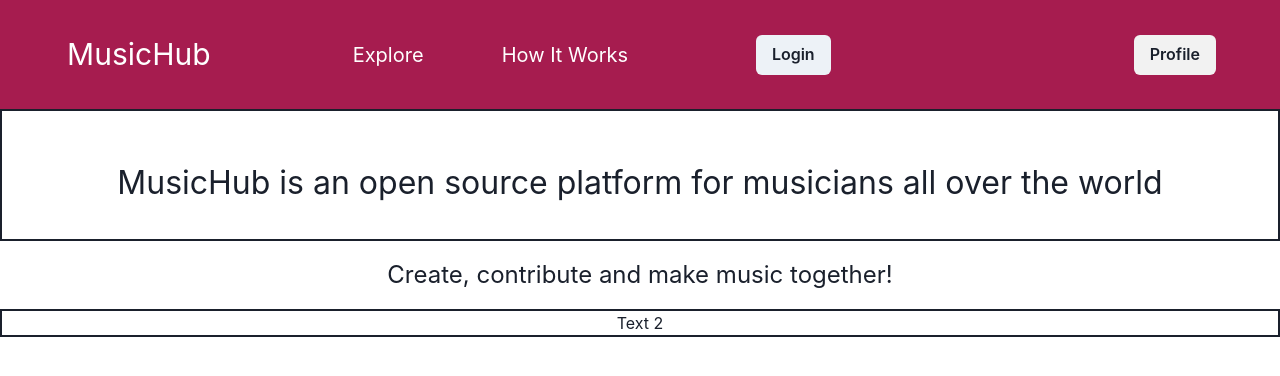
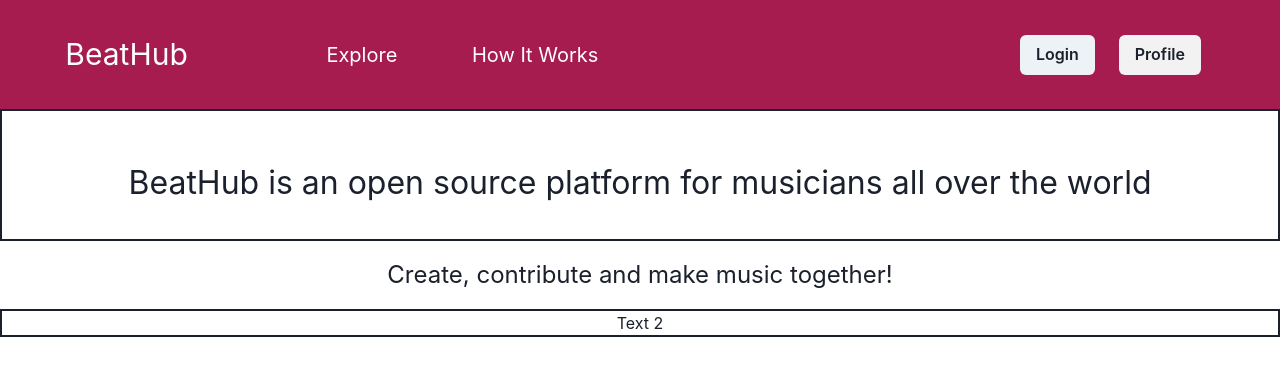
Before and after one commit to sudojoseph/ITC-Group-Project, a React (Create React App) app in the folder beathub-fe/: page /about in a window 1280 px wide. Shown: the top 376 px of the page. Built offline with nearby package versions, Linux system fonts and the light colour scheme; what mic-recorder-to-mp3 would draw is missing.

Commit message:
small changes

```diff
--- a/beathub-fe/public/index.html
+++ b/beathub-fe/public/index.html
@@ -4,7 +4,7 @@
     <meta charset="utf-8" />
     <meta name="viewport" content="width=device-width, initial-scale=1" />
     <meta name="theme-color" content="#000000" />
-    <title>MusicHub - Making Music Together</title>
+    <title>BeatHub - Making Music Together</title>
   </head>
   <body>
     <div id="root"></div>
--- a/beathub-fe/src/Components/How It Works/HowItWorks.js
+++ b/beathub-fe/src/Components/How It Works/HowItWorks.js
@@ -6,7 +6,7 @@ function HowItWorks() {
     <>
     <Flex direction='column'>
       <Box border='2px' textAlign='center' pb='2rem' pt='3rem'>
-        <Text fontSize='2rem'>MusicHub is an open source platform for musicians all over the world</Text>
+        <Text fontSize='2rem'>BeatHub is an open source platform for musicians all over the world</Text>
       </Box>
       <Box textAlign='center' pt='1rem' pb='1rem'>
         <Text fontSize='1.5rem'>Create, contribute and make music together!</Text>
--- a/beathub-fe/src/Components/Navbar/Navbar.js
+++ b/beathub-fe/src/Components/Navbar/Navbar.js
@@ -13,7 +13,7 @@ import {
     Flex,
     Box,
     Button,
-    Text
+    Text,
 } from '@chakra-ui/react'
 import Login from '../LogIn/Login'
 
@@ -26,12 +26,12 @@ function Navbar() {
 
                 <Box ml='2rem'>
                     <HStack display='flex' w='150%' justify='space-around' fontSize='20px'>
-                        <Text fontSize='30px' mr='4rem' color='white'><Link to='/'>MusicHub</Link></Text>
+                        <Text fontSize='30px' mr='4rem' color='white'><Link to='/'>BeatHub</Link></Text>
                         <Text color='white'><Link to='/explore'>Explore</Link></Text>
                         <Text color='white'><Link to='/about'>How It Works</Link></Text>
                     </HStack>
                 </Box>
-
+                <HStack spacing='24px' pr='15px'>
                     <Box>
                     <Login />
                     </Box>
@@ -52,6 +52,7 @@ function Navbar() {
                             </MenuGroup>
                         </MenuList>
                     </Menu>
+                </HStack>
 
             </Flex>
         </>
--- a/beathub-fe/src/Components/audioComponents/AudioContainer.jsx
+++ b/beathub-fe/src/Components/audioComponents/AudioContainer.jsx
@@ -59,10 +59,9 @@ function AudioContainer() {
         </TabPanels>
       </Tabs>
       <Box pt={36}>
-        <AudioOutput audioArr={audioArr} toggleTrackIncludes={toggleTrackIncludes} checkToSave={checkToSave}/>
+        {!audioArr.length ? '' : <AudioOutput audioArr={audioArr} toggleTrackIncludes={toggleTrackIncludes} checkToSave={checkToSave}/>}
       </Box>
       <Flex justify={'center'} p={'15px'}>
-        {/* <Button onClick={send} color={'white'} backgroundColor={'#A61C4F'}>Submit Thread</Button>  */}
         {!audioArr.length ? '' : <SendAudioModal submitThread={submitThread} />}
       </Flex>
     </Box>
```
Lines whose indentation alone changed are shown as unchanged.
